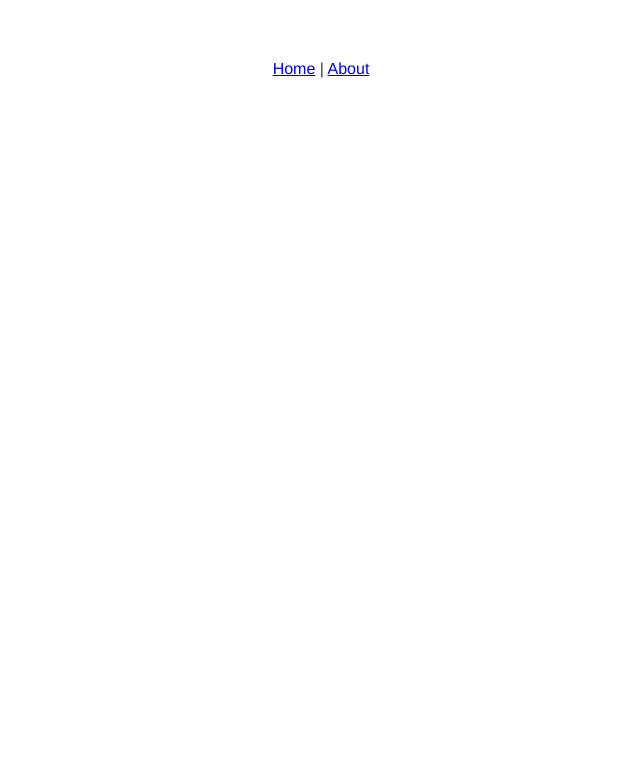
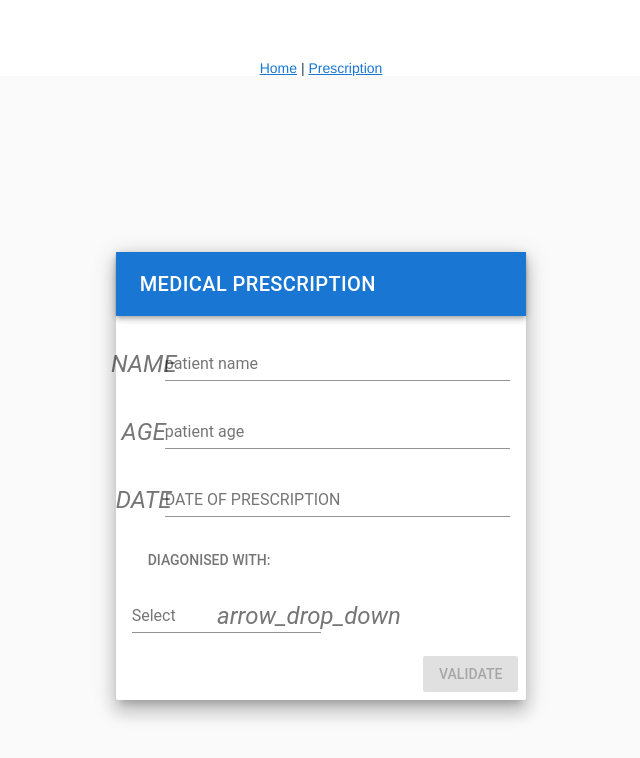
Before and after one commit to caldenrodrigues/HealthCare, a Vue app in the folder web/botcare/: page /#/prescription in a window 1280 px wide. Shown: the top 758 px of the page, without its empty margins (319-959 px from the left). Built offline with nearby package versions, Linux system fonts and the light colour scheme.

Commit message:
prescription page

```diff
--- a/web/botcare/package.json
+++ b/web/botcare/package.json
@@ -9,7 +9,8 @@
   },
   "dependencies": {
     "vue": "^2.6.6",
-    "vue-router": "^3.0.1"
+    "vue-router": "^3.0.1",
+    "vuetify": "^1.5.8"
   },
   "devDependencies": {
     "@vue/cli-plugin-babel": "^3.5.0",
--- a/web/botcare/src/App.vue
+++ b/web/botcare/src/App.vue
@@ -2,7 +2,7 @@
   <div id="app">
     <div id="nav">
       <router-link to="/">Home</router-link> |
-      <router-link to="/about">About</router-link>
+      <router-link to="/prescription">Prescription</router-link>
     </div>
     <router-view/>
   </div>
--- /dev/null
+++ b/web/botcare/src/components/prescription.vue
@@ -0,0 +1,112 @@
+
+<template>
+  <v-app id="inspire">
+    <v-content>
+      <v-container fluid fill-height>
+        <v-layout align-center justify-center>
+          <v-flex xs12 sm8 md4>
+            <v-card class="elevation-12">
+              <v-form
+              ref="form"
+              v-model="valid"
+              lazy-validation>
+                <v-toolbar dark color="primary">
+                  <v-toolbar-title>MEDICAL PRESCRIPTION</v-toolbar-title>
+                </v-toolbar>
+                <v-card-text>
+                    <v-text-field
+                    prepend-icon="NAME"
+                    label="patient name"
+                    type="text"
+                    v-model="id"
+                    :rules="idRules"
+                    required>
+                    </v-text-field>
+                    <v-text-field
+                    prepend-icon="AGE"
+                    label="patient age"
+                    type="text"
+                    v-model="password"
+                    :rules="passwordRules"
+                    required>
+                    </v-text-field>
+                    <v-text-field
+                    prepend-icon="DATE"
+                    label="DATE OF PRESCRIPTION"
+                    type="text"
+                    v-model="password"
+                    :rules="passwordRules"
+                    required>
+                    </v-text-field>
+                    <v-flex xs6>
+        <v-subheader>DIAGONISED WITH:</v-subheader>
+      </v-flex>
+      <v-flex xs6>
+        <v-select
+          v-model="e1"
+          :items="states"
+          menu-props="auto"
+          label="Select"
+          hide-details
+
+          single-line
+        ></v-select>
+      </v-flex>
+                </v-card-text>
+                <v-card-actions>
+                  <v-spacer></v-spacer>
+                  <v-btn
+                  :disabled="!valid"
+                  color="primary"
+                  @click="validate">
+                    Validate
+                  </v-btn>
+                </v-card-actions>
+              </v-form>
+            </v-card>
+          </v-flex>
+        </v-layout>
+      </v-container>
+    </v-content>
+  </v-app>
+</template>
+<script>
+export default {
+name: 'Prescription',
+
+data () {
+return {
+ e1: 'SELECT',
+ items: [
+          { text: 'State 1' },
+        ],
+        states: [
+          'FACTURE', 'CATARACT'
+        ]
+}
+}
+}
+
+
+
+</script>
+
+
+
+
+
+
+
+
+
+
+
+
+
+
+
+
+<style lang="css" scoped>
+
+
+</style>
--- a/web/botcare/src/main.js
+++ b/web/botcare/src/main.js
@@ -1,8 +1,13 @@
 import Vue from 'vue'
 import App from './App.vue'
 import router from './router'
+import Vuetify from 'vuetify'
+
+Vue.use(Vuetify)
 
 Vue.config.productionTip = false
+
+import 'vuetify/dist/vuetify.min.css'
 
 new Vue({
   router,
--- a/web/botcare/src/router.js
+++ b/web/botcare/src/router.js
@@ -1,7 +1,7 @@
 import Vue from 'vue'
 import Router from 'vue-router'
 import Home from './views/Home.vue'
-
+import Prescription from './views/Prescription.vue'
 Vue.use(Router)
 
 export default new Router({
@@ -18,6 +18,12 @@ export default new Router({
       // this generates a separate chunk (about.[hash].js) for this route
       // which is lazy-loaded when the route is visited.
       component: () => import(/* webpackChunkName: "about" */ './views/About.vue')
+    },
+    {
+      path: '/prescription',
+      name: 'prescription',
+      component: Prescription
     }
+
   ]
 })
--- /dev/null
+++ b/web/botcare/src/views/Prescription.vue
@@ -0,0 +1,17 @@
+<template lang="html">
+  <prescription/>
+</template>
+
+<script>
+import prescription from '../components/prescription.vue'
+export default {
+  name: 'Prescription',
+  components: {
+    prescription
+  }
+
+}
+</script>
+
+<style lang="css" scoped>
+</style>
```
Also changed, not shown: web/botcare/src/components/ROUGH.vue (added, +334 -0 lines), 1 other file (tests, documents, lock files or other folders).
